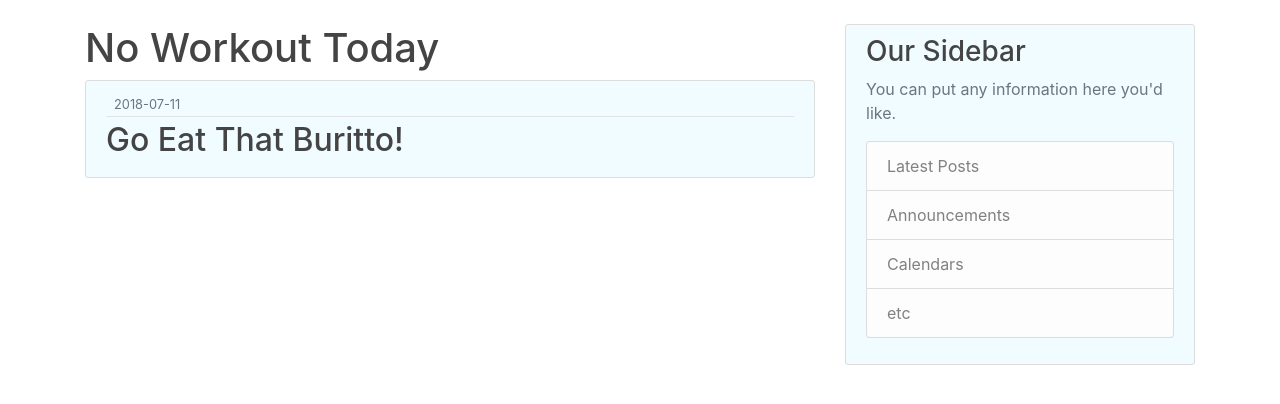
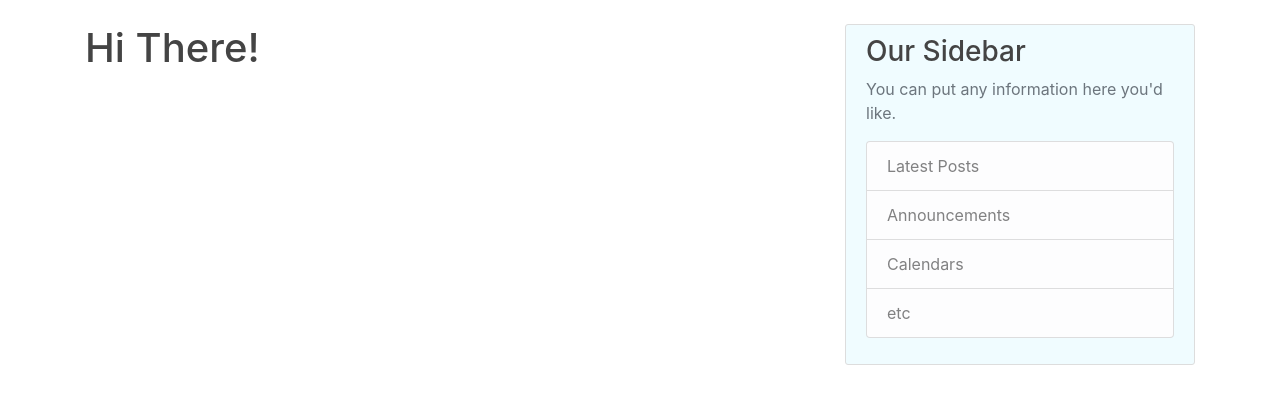
Before and after one commit to Code-Institute-Submissions/flask-training-calendar, a Flask app: page / in a window 1280 px wide. Shown: the part 56-460 px from the top of the page. Run offline with Flask 2, Linux system fonts and the light colour scheme; data that the repository does not hold is empty; some libraries are stand-ins or nearby versions.

Commit message:
Restricted users to view only their own workouts

```diff
--- a/flasktrainingcalendar/routes.py
+++ b/flasktrainingcalendar/routes.py
@@ -12,13 +12,15 @@ from datetime import date
 
 @app.route('/')
 def home():
-    workout = Workout.query.order_by(Workout.target_date).first()
-    current_date = date.today()
-    return render_template("home.html", workout=workout, date=current_date)
+    if current_user.is_authenticated:
+        workout = Workout.query.filter_by(user_id = current_user.id).order_by(Workout.target_date).first()
+        current_date = date.today()
+        return render_template("home.html", workout=workout, date=current_date)
+    return render_template("home.html")
 
 @app.route('/workouts')
 def get_workouts():
-    workouts = Workout.query.order_by(Workout.target_date)
+    workouts = Workout.query.filter_by(user_id = current_user.id).order_by(Workout.target_date)
     return render_template("workouts.html", workouts=workouts, title="workouts")
 
 @app.route('/register', methods=['POST', "GET"])
@@ -110,6 +112,8 @@ def new_workout():
 @app.route("/workout/<int:workout_id>")
 def workout(workout_id):
     workout=Workout.query.get_or_404(workout_id)
+    if workout.user_id != current_user.id:
+        return redirect(url_for('get_workouts'))
     return render_template("workout.html", title=workout.workout_type, workout=workout)
 
 @app.route("/workout/<int:workout_id>/update", methods=["GET", "POST"])
--- a/flasktrainingcalendar/templates/home.html
+++ b/flasktrainingcalendar/templates/home.html
@@ -1,5 +1,6 @@
 {% extends "layout.html" %}
 {% block content %}
+    {% if current_user.is_authenticated %}
         {% if workout.target_date == date %}
         <h1>Todays workout:</h1>
         <article class="media content-section">
@@ -24,4 +25,7 @@
             </div>
         </article>
         {% endif %}
+    {% else %}
+        <h1>Hi There!</h1>
+    {% endif %}
 {% endblock content %}
```
Lines whose indentation alone changed are shown as unchanged.
